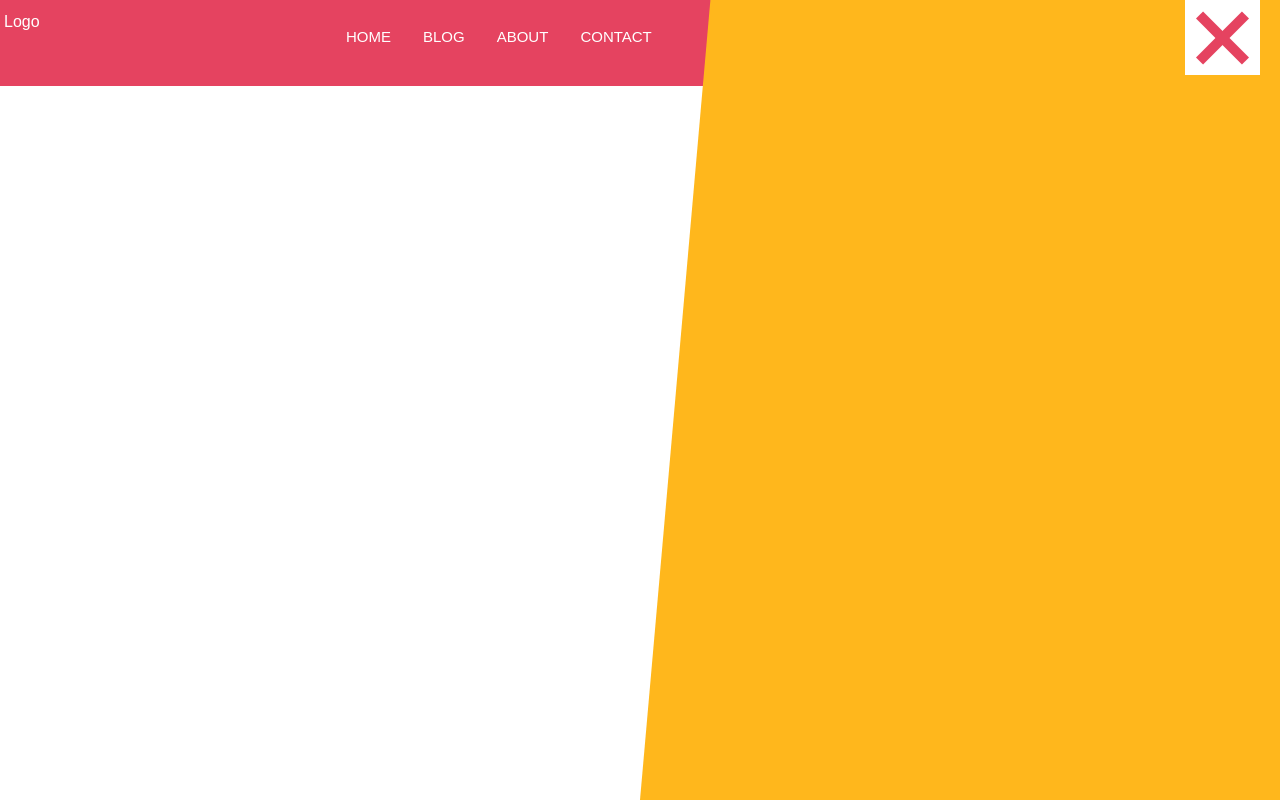
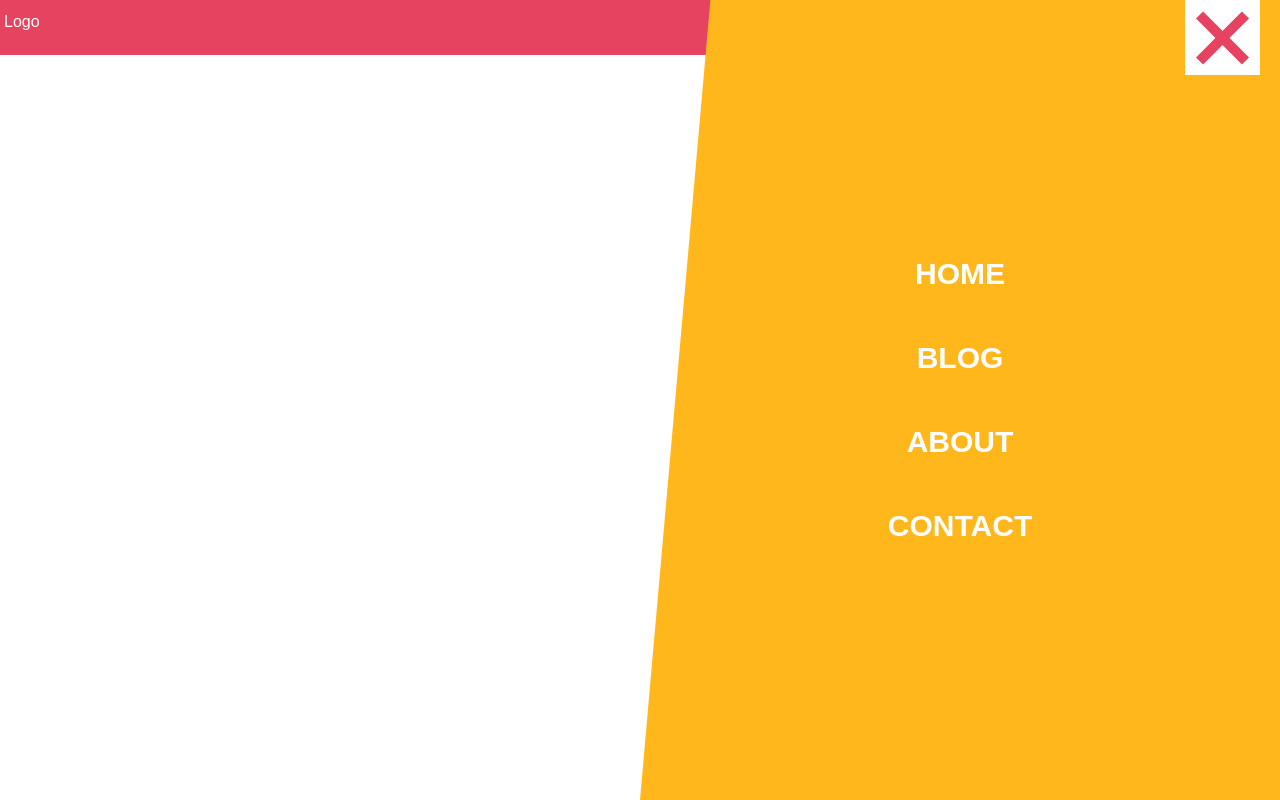
Before and after one commit to franek86/bugobrew, a Nuxt app: page / in a window 1280 px wide. Both pictures are taken after a click on the element 1222 px from the left and 37 px from the top of the page. Built offline with nearby package versions, Linux system fonts and the light colour scheme; no server answers; a web font is replaced by a local one.

Commit message:
main nav css hover effect and transition

```diff
--- a/assets/scss/_header.scss
+++ b/assets/scss/_header.scss
@@ -4,15 +4,46 @@
 
 ul.main__nav{
     display: flex;
-    flex-direction: row;
+    flex-direction: column;
+    justify-content: center;
+    align-items: center;
+    height: 100%;
 
     li{
+        opacity: 0;
+        transform: translateY(100%);
+        position: relative;
+        margin: $margin-8;
+
         a{
-            font-size: 1.5rem;
+            font-size: 3rem;
             text-transform: uppercase;
             display: inline-block;
             padding: $padding-16;
             color: $color-white;
+            font-weight:700;
+        }
+
+        &:before{
+            content:'';
+            position: absolute;
+            top: 0;
+            left: 0;
+            height: 100%;
+            width: 0%;
+            background-color: rgba($color-white, .2);
+            z-index: -1;
+            transition: width .5s linear;
+        }
+
+        &:hover:before{
+            width: 100%;
         }
     }
 }
+
+.slide__menu_active ul li{
+    @include navItemTransition;
+    opacity: 1;
+    transform: translateY(0%);
+}
--- a/assets/scss/_mixins.scss
+++ b/assets/scss/_mixins.scss
@@ -5,3 +5,13 @@ $columns: 12;
         flex: 0 0 100% / $columns * $i;
     }
 }
+
+
+/* nav transition */
+@mixin navItemTransition {
+    @for $i from 1 through 4 {
+      &:nth-child(#{$i}) {
+        transition: all .4s #{$i * .3}s ease;
+      }
+    }
+  }
--- a/components/AppHeader.vue
+++ b/components/AppHeader.vue
@@ -8,14 +8,7 @@
                 </div>
 
                  <div class="col-6">
-                    <div class="header__nav" :class="{toggle__menu : openMenu}">
-                        <ul class="main__nav">
-                            <li><nuxt-link to="/">Home</nuxt-link></li>
-                            <li><nuxt-link to="/blogs">Blog</nuxt-link></li>
-                            <li><nuxt-link to="/about">About</nuxt-link></li>
-                            <li><nuxt-link to="/contact">Contact</nuxt-link></li>
-                        </ul>
-                    </div>
+
                  </div>
 
                  <div class="col-3">
@@ -38,7 +31,14 @@
             </div>
 
             <BurgerMenu />
-            <Nav />
+            <Nav>
+                <ul class="main__nav">
+                    <li><nuxt-link to="/">Home</nuxt-link></li>
+                    <li><nuxt-link to="/blogs">Blog</nuxt-link></li>
+                    <li><nuxt-link to="/about">About</nuxt-link></li>
+                    <li><nuxt-link to="/contact">Contact</nuxt-link></li>
+                </ul>
+            </Nav>
     </header>
 </template>
 
@@ -52,7 +52,7 @@ export default {
 
    data(){
        return{
-        openMenu: false
+
        }
    },
 
--- a/components/Nav.vue
+++ b/components/Nav.vue
@@ -6,7 +6,7 @@
 
             <transition name="slide__menu">
                 <nav if="isSlideMenuOpen" class="slide__menu_nav">
-                    <p>test</p>
+                    <slot></slot>
                 </nav>
             </transition>
         </div>
@@ -60,6 +60,7 @@ export default {
         width: 50vw;
         transition: right 1s ease-in-out;
         clip-path: polygon(11% 0, 100% 0%, 100% 100%, 0 100%);
+        height: 100%;
 
         &.slide__menu_active{
             right: 0;
@@ -67,6 +68,7 @@ export default {
 
         .slide__menu_nav{
             clip-path: polygon(11% 0, 100% 0%, 100% 100%, 0 100%);
+            height: 100%;
         }
     }
 </style>
```
